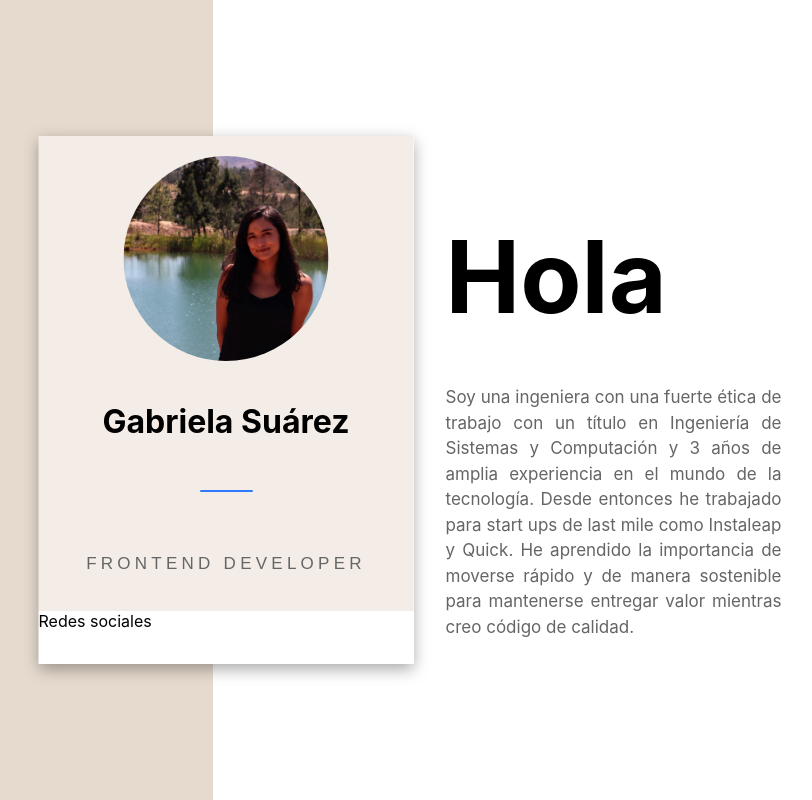
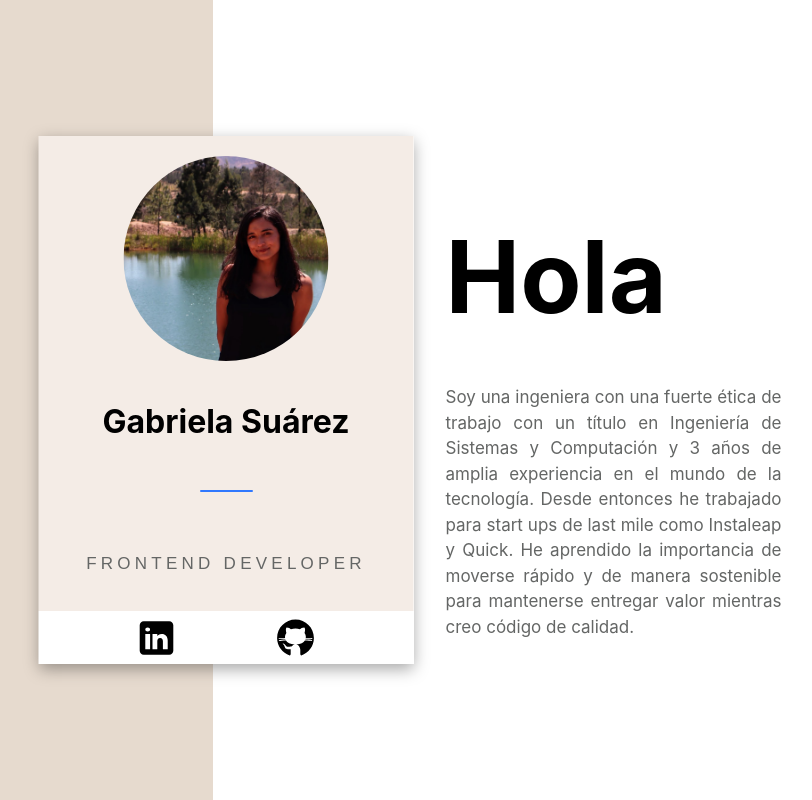
Before and after one commit to gabi04/my_web_page, a React (Create React App) app: page / in a window 1280 px wide. Shown: the whole page, without its empty margins (214-1026 px from the left). Built offline with nearby package versions, Linux system fonts and the light colour scheme.

Commit message:
chore: about me social media part two

```diff
--- a/src/App.js
+++ b/src/App.js
@@ -1,8 +1,9 @@
 import { AppStyles } from "./AppStyles";
 import photo from "./images/photo.JPG";
+import GitHub from "./svg/GitHub";
+import LinkedIn from "./svg/LinkedIn";
 
 //TODO
-// redes sociales
 // cv
 // responsive
 
@@ -23,7 +24,24 @@
             <hr className="about-me__about-me__hr" />
             <p className="about-me__about-me__role">FRONTEND DEVELOPER</p>
           </div>
-          <div className="about-me--one__social-media">Redes sociales</div>
+          <div className="about-me--one__social-media">
+            <a
+              href="https://www.linkedin.com/in/gabrielasuarezcarvajal/"
+              className="about-me--one__social-media__svg"
+              target="_blank"
+              rel="noreferrer"
+            >
+              <LinkedIn />
+            </a>
+            <a
+              href="https://github.com/gabi04"
+              className="about-me--one__social-media__svg"
+              target="_blank"
+              rel="noreferrer"
+            >
+              <GitHub />
+            </a>
+          </div>
         </div>
         <div className="about-me--two">
           <h1 className="about-me--two__title">Hola</h1>
--- a/src/AppStyles.js
+++ b/src/AppStyles.js
@@ -37,6 +37,13 @@
   }
   .about-me--one__social-media {
     background-color: var(--white);
+    display: flex;
+    justify-content: space-evenly;
+    align-items: center;
+  }
+  .about-me--one__social-media__svg {
+    height: 40px;
+    width: 40px;
   }
   .about-me--one__about-me__photo {
     width: 205px;
--- /dev/null
+++ b/src/svg/GitHub.js
@@ -0,0 +1,12 @@
+const GitHub = () => (
+  <svg
+    xmlns="http://www.w3.org/2000/svg"
+    viewBox="0 0 50 50"
+    width="inherit"
+    height="inherit"
+  >
+    <path d="M17.791,46.836C18.502,46.53,19,45.823,19,45v-5.4c0-0.197,0.016-0.402,0.041-0.61C19.027,38.994,19.014,38.997,19,39 c0,0-3,0-3.6,0c-1.5,0-2.8-0.6-3.4-1.8c-0.7-1.3-1-3.5-2.8-4.7C8.9,32.3,9.1,32,9.7,32c0.6,0.1,1.9,0.9,2.7,2c0.9,1.1,1.8,2,3.4,2 c2.487,0,3.82-0.125,4.622-0.555C21.356,34.056,22.649,33,24,33v-0.025c-5.668-0.182-9.289-2.066-10.975-4.975 c-3.665,0.042-6.856,0.405-8.677,0.707c-0.058-0.327-0.108-0.656-0.151-0.987c1.797-0.296,4.843-0.647,8.345-0.714 c-0.112-0.276-0.209-0.559-0.291-0.849c-3.511-0.178-6.541-0.039-8.187,0.097c-0.02-0.332-0.047-0.663-0.051-0.999 c1.649-0.135,4.597-0.27,8.018-0.111c-0.079-0.5-0.13-1.011-0.13-1.543c0-1.7,0.6-3.5,1.7-5c-0.5-1.7-1.2-5.3,0.2-6.6 c2.7,0,4.6,1.3,5.5,2.1C21,13.4,22.9,13,25,13s4,0.4,5.6,1.1c0.9-0.8,2.8-2.1,5.5-2.1c1.5,1.4,0.7,5,0.2,6.6c1.1,1.5,1.7,3.2,1.6,5 c0,0.484-0.045,0.951-0.11,1.409c3.499-0.172,6.527-0.034,8.204,0.102c-0.002,0.337-0.033,0.666-0.051,0.999 c-1.671-0.138-4.775-0.28-8.359-0.089c-0.089,0.336-0.197,0.663-0.325,0.98c3.546,0.046,6.665,0.389,8.548,0.689 c-0.043,0.332-0.093,0.661-0.151,0.987c-1.912-0.306-5.171-0.664-8.879-0.682C35.112,30.873,31.557,32.75,26,32.969V33 c2.6,0,5,3.9,5,6.6V45c0,0.823,0.498,1.53,1.209,1.836C41.37,43.804,48,35.164,48,25C48,12.318,37.683,2,25,2S2,12.318,2,25 C2,35.164,8.63,43.804,17.791,46.836z" />
+  </svg>
+);
+
+export default GitHub;
--- /dev/null
+++ b/src/svg/LinkedIn.js
@@ -0,0 +1,12 @@
+const LinkedIn = () => (
+  <svg
+    xmlns="http://www.w3.org/2000/svg"
+    viewBox="0 0 50 50"
+    width="inherit"
+    height="inherit"
+  >
+    <path d="M41,4H9C6.24,4,4,6.24,4,9v32c0,2.76,2.24,5,5,5h32c2.76,0,5-2.24,5-5V9C46,6.24,43.76,4,41,4z M17,20v19h-6V20H17z M11,14.47c0-1.4,1.2-2.47,3-2.47s2.93,1.07,3,2.47c0,1.4-1.12,2.53-3,2.53C12.2,17,11,15.87,11,14.47z M39,39h-6c0,0,0-9.26,0-10 c0-2-1-4-3.5-4.04h-0.08C27,24.96,26,27.02,26,29c0,0.91,0,10,0,10h-6V20h6v2.56c0,0,1.93-2.56,5.81-2.56 c3.97,0,7.19,2.73,7.19,8.26V39z" />
+  </svg>
+);
+
+export default LinkedIn;
```
